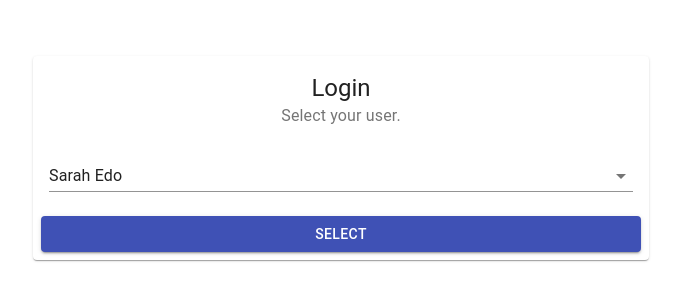
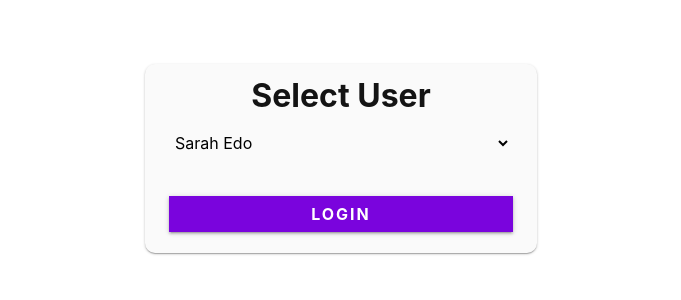
Before and after one commit to mahmoudsultan/Would-You-Rather, a React (Create React App) app: page / in a window 1280 px wide. Shown: the part 242-542 px from the top of the page, without its empty margins (299-980 px from the left). Built offline with nearby package versions, Linux system fonts and the light colour scheme.

Commit message:
Remove MaterialUI and use custom css.

```diff
--- a/package.json
+++ b/package.json
@@ -3,7 +3,6 @@
   "version": "0.1.0",
   "private": true,
   "dependencies": {
-    "@material-ui/core": "^4.11.2",
     "@testing-library/jest-dom": "^5.11.4",
     "@testing-library/react": "^11.1.0",
     "@testing-library/user-event": "^12.1.10",
--- a/src/components/App.js
+++ b/src/components/App.js
@@ -2,13 +2,13 @@ import './App.css';
 
 import { useEffect } from 'react';
 import { connect } from 'react-redux';
-import { Container } from '@material-ui/core'
 
 import { getInitialData } from '../actions/shared';
 
-import Login from './Login';
+import Login from './Login/Login';
+import Home from './Home';
 
-const mapPropsToState = ({ authUser, users }) => ({
+const mapStateToProps = ({ authUser, users }) => ({
   authUser,
   users,
 });
@@ -23,11 +23,11 @@ function App({ dispatch, authUser, users }) {
   }
 
   return (
-    <Container>
+    <div>
       { !authUser && <Login /> }
-      { authUser && <h1>Hello</h1> }
-    </Container>
+      { authUser && <Home /> }
+    </div>
   );
 }
 
-export default connect(mapPropsToState)(App);
+export default connect(mapStateToProps)(App);
--- /dev/null
+++ b/src/components/Home.js
@@ -0,0 +1,34 @@
+import { connect } from 'react-redux';
+import { useState, useCallback } from 'react';
+
+import QuestionsList from './questions/QuestionsList';
+
+const mapStateToProps = ({ users, questions, authUser }) => {
+  const answeredQuestions = Object.keys(users[authUser].answers)
+                                  .sort((a, b) => questions[b].timestamp - questions[a].timestamp);
+
+  const unansweredQuestions = Object.keys(questions)
+                                    .filter((questionId) => !answeredQuestions.includes(questionId))
+                                    .sort((a, b) => questions[b].timestamp - questions[a].timestamp);
+
+  return {
+    answeredQuestions,
+    unansweredQuestions,
+  };
+}
+
+const Home = ({ answeredQuestions, unansweredQuestions }) => {
+  const [tab, setTab] = useState(0);
+
+  const handleTabChange = useCallback((e, newTab) => {
+    setTab(newTab);
+  }, [setTab]);
+
+  return (
+    <div>
+
+    </div>
+  );
+}
+
+export default connect(mapStateToProps)(Home);
--- a/src/components/Login.js
+++ /dev/null
@@ -1,81 +0,0 @@
-import { useState, useCallback } from 'react';
-import { connect } from 'react-redux';
-import { Card, CardHeader, CardContent,
-         Select, MenuItem, Button, CardActions, Box } from '@material-ui/core';
-import { makeStyles } from '@material-ui/core/styles';
-
-import { setAuthUser } from '../actions/authUser';
-
-const useStyles = makeStyles({
-  root: {
-    width: '50%'
-  },
-  containerBox: {
-    display: 'flex',
-    height: '100vh',
-    justifyContent: 'center',
-    alignItems: 'center'
-  },
-  cardHeader: {
-    textAlign: 'center'
-  },
-  input: {
-    width: '100%',
-  },
-  button: {
-    width: '100%',
-  }
-});
-
-const mapStateToProps = ({ users }) => ({
-  users,
-});
-
-const mapDispatchToProps = (dispatch) => ({
-  setAuthUser: (authUser) => dispatch(setAuthUser(authUser)),
-})
-
-const Login = ({ users, setAuthUser }) => {
-  const classes = useStyles();
-
-  const [selectedUser, setSelectedUser] = useState(Object.keys(users)[0]);
-
-  const handleChangeSelectedUser = useCallback((e) => {
-    e.preventDefault();
-
-    setSelectedUser(e.target.value);
-  }, [setSelectedUser]);
-
-  const handleSetAuthUser = useCallback((e) => {
-    e.preventDefault();
-
-    setAuthUser(selectedUser);
-  }, [selectedUser, setAuthUser]);
-
-  return (
-    <Box className={classes.containerBox} display="flex">
-      <Card className={classes.root}>
-        <CardHeader className={classes.cardHeader} title='Login' subheader='Select your user.' />
-        <CardContent>
-          <Select
-            className={classes.input}
-            value={selectedUser}
-            onChange={handleChangeSelectedUser}
-          >
-            {
-              Object.keys(users).map((userId) => {
-                const user = users[userId];
-                return <MenuItem key={userId} value={userId}>{user.name}</MenuItem>
-              })
-            }
-          </Select>
-        </CardContent>
-        <CardActions>
-          <Button onClick={handleSetAuthUser} className={classes.button} variant="contained" color="primary">Select</Button>
-        </CardActions>
-      </Card>
-    </Box>
-  );
-};
-
-export default connect(mapStateToProps, mapDispatchToProps)(Login);
--- /dev/null
+++ b/src/components/Login/Login.css
@@ -0,0 +1,7 @@
+.login-container {
+  display: flex;
+  width: 100%;
+  height: 100vh;
+  justify-content: center;
+  align-items: center;
+}
--- /dev/null
+++ b/src/components/Login/Login.js
@@ -0,0 +1,42 @@
+import { useCallback, useRef } from 'react';
+import { connect } from 'react-redux';
+
+import './Login.css';
+
+import { setAuthUser } from '../../actions/authUser';
+
+const mapStateToProps = ({ users }) => ({
+  users,
+});
+
+const mapDispatchToProps = (dispatch) => ({
+  setAuthUser: (authUser) => dispatch(setAuthUser(authUser)),
+})
+
+const Login = ({ users, setAuthUser }) => {
+  const selectRef = useRef(null);
+
+  const handleLogin = useCallback(() => {
+    const selectedUserId = selectRef.current.value;
+
+    setAuthUser(selectedUserId);
+  }, [selectRef])
+
+  return (
+    <div className="login-container">
+      <div className="card light center elevation-1">
+        <h2 className="card-header">Select User</h2>
+        <div className="card-content">
+          <select name="users" ref={selectRef}>
+            { Object.keys(users).map((userId) => <option key={userId} value={userId}>{users[userId].name}</option>) }
+          </select>
+        </div>
+        <div className="card-actions">
+          <div className="button primary block elevation-2" onClick={handleLogin}>Login</div>
+        </div>
+      </div>
+    </div>
+  );
+};
+
+export default connect(mapStateToProps, mapDispatchToProps)(Login);
--- /dev/null
+++ b/src/components/questions/HomeQuestionCard.js
@@ -0,0 +1,19 @@
+import { connect } from 'react-redux';
+
+const mapStateToProps = ({ questions, users, authUser }, { id }) => {
+  const question = questions[id];
+  const choosedAnswer = users[authUser].answers[id];
+  const author = users[question.author];
+
+  return {
+    question,
+    author,
+    choosedAnswer,
+  }
+}
+
+const Question = ({ question, author, choosedAnswer }) => {
+  return <h1>Hello</h1>;
+}
+
+export default connect(mapStateToProps)(Question);
--- /dev/null
+++ b/src/components/questions/QuestionsList.js
@@ -0,0 +1,14 @@
+import HomeQuestionCard from './HomeQuestionCard';
+
+const QuestionsList = ({ questions }) => {
+  return (
+    <ul>
+      { questions.map((question) => (<li id={question}>
+           <HomeQuestionCard id={question} />
+          </li>))
+      }
+    </ul>
+  )
+};
+
+export default QuestionsList;
--- a/src/index.css
+++ b/src/index.css
@@ -1,3 +1,47 @@
+html, body, div, span, applet, object, iframe,
+h1, h2, h3, h4, h5, h6, p, blockquote, pre,
+a, abbr, acronym, address, big, cite, code,
+del, dfn, em, img, ins, kbd, q, s, samp,
+small, strike, strong, sub, sup, tt, var,
+b, u, i, center,
+dl, dt, dd, ol, ul, li,
+fieldset, form, label, legend,
+table, caption, tbody, tfoot, thead, tr, th, td,
+article, aside, canvas, details, embed,
+figure, figcaption, footer, header, hgroup,
+menu, nav, output, ruby, section, summary,
+time, mark, audio, video {
+	margin: 0;
+	padding: 0;
+	border: 0;
+	font-size: 100%;
+	font: inherit;
+	vertical-align: baseline;
+}
+/* HTML5 display-role reset for older browsers */
+article, aside, details, figcaption, figure,
+footer, header, hgroup, menu, nav, section {
+	display: block;
+}
+body {
+	line-height: 1;
+}
+ol, ul {
+	list-style: none;
+}
+blockquote, q {
+	quotes: none;
+}
+blockquote:before, blockquote:after,
+q:before, q:after {
+	content: '';
+	content: none;
+}
+table {
+	border-collapse: collapse;
+	border-spacing: 0;
+}
+
 body {
   margin: 0;
   font-family: -apple-system, BlinkMacSystemFont, 'Segoe UI', 'Roboto', 'Oxygen',
@@ -11,3 +55,108 @@ code {
   font-family: source-code-pro, Menlo, Monaco, Consolas, 'Courier New',
     monospace;
 }
+
+ul {
+  padding-left: 0;
+}
+
+li {
+  list-style-type: none;
+  padding: 10px;
+  text-decoration: none;
+}
+
+.center {
+  text-align: center;
+}
+
+.card {
+  padding: 1rem;
+  margin: 1rem;
+  min-width: 360px;
+  border-radius: 10px;
+}
+
+.card-header {
+  text-align: center;
+  font-weight: bold;
+  font-size: xx-large;
+  color: #141414;
+  margin-top: 0;
+}
+
+.card-actions {
+  margin-top: 2rem;
+  padding: 0;
+  width: 100%;
+}
+
+.card-content {
+  margin-top: 10px;
+  padding: 10px;
+}
+
+.elevation-1 {
+  box-shadow: 0 1px 1px 0 rgba(0,0,0,0.14), 0 2px 1px -1px rgba(0,0,0,0.12), 0 1px 3px 0 rgba(0,0,0,0.20);
+}
+
+.elevation-2 {
+  box-shadow: 0 2px 2px 0 rgba(0,0,0,0.14), 0 3px 1px -2px rgba(0,0,0,0.12), 0 1px 5px 0 rgba(0,0,0,0.20);
+}
+
+.elevation-3 {
+  box-shadow: 0 3px 4px 0 rgba(0,0,0,0.14), 0 3px 3px -2px rgba(0,0,0,0.12), 0 1px 8px 0 rgba(0,0,0,0.20);
+}
+
+.primary-text {
+  color: #7A04DD;
+}
+
+.primary {
+  background-color: #7A04DD;
+  color: white;
+}
+
+.secondary-text {
+  color: #141414;
+}
+
+.secondary {
+  background-color: #141414;
+  color: white;
+}
+
+.light-text {
+  color: #FAFAFA;
+}
+
+.light {
+  background-color: #FAFAFA;
+  color: #141414;
+}
+
+.button {
+  cursor: pointer;
+}
+
+.button.block {
+  width: 90%;
+  margin: 5px auto;
+  padding: 10px;
+  font-size: medium;
+  text-transform: uppercase;
+  font-weight: bold;
+  letter-spacing: 2px;
+}
+
+select {
+  background-color: transparent;
+  border: none;
+  padding: 0 1em 0 0;
+  margin: 0;
+  width: 100%;
+  font-family: inherit;
+  font-size: inherit;
+  cursor: inherit;
+  line-height: inherit;
+}
```
Also changed, not shown: src/components/questions/QuestionInfo.js (added), 2 other files (tests, documents, lock files or other folders).
